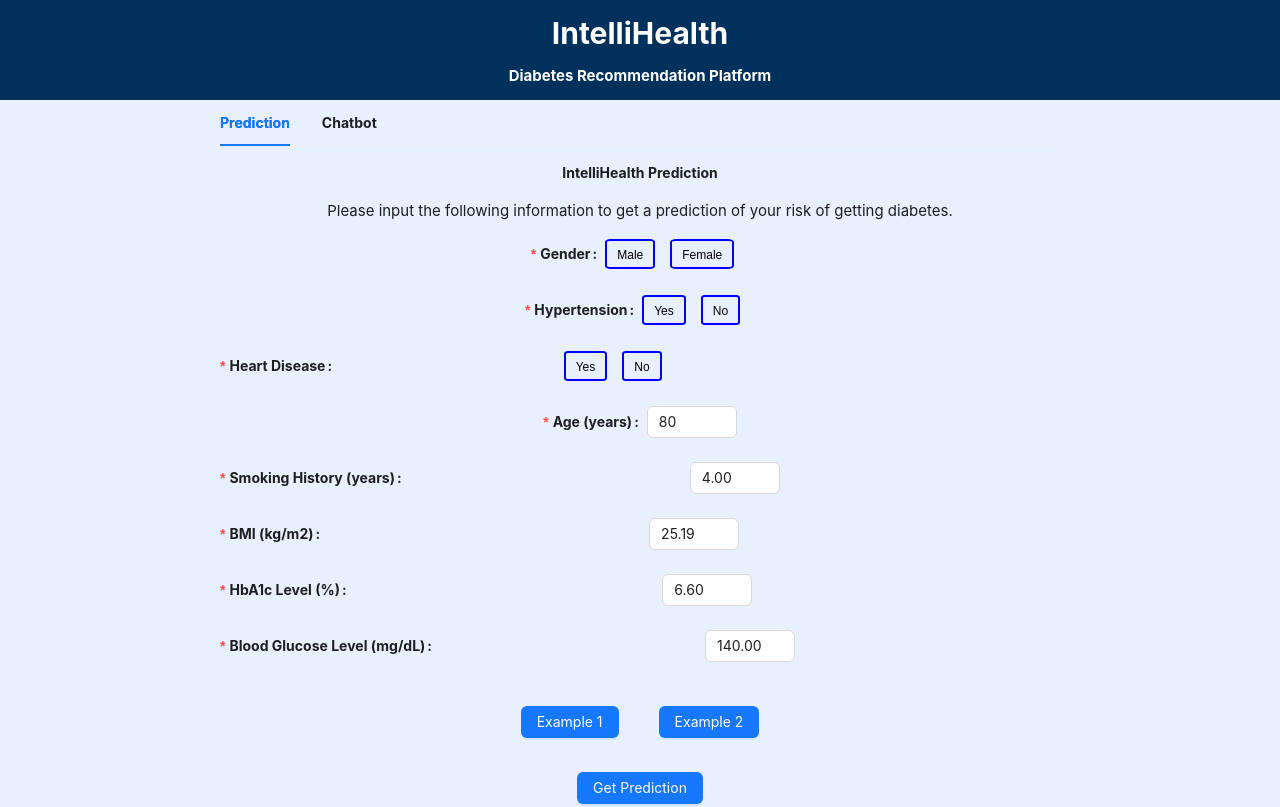
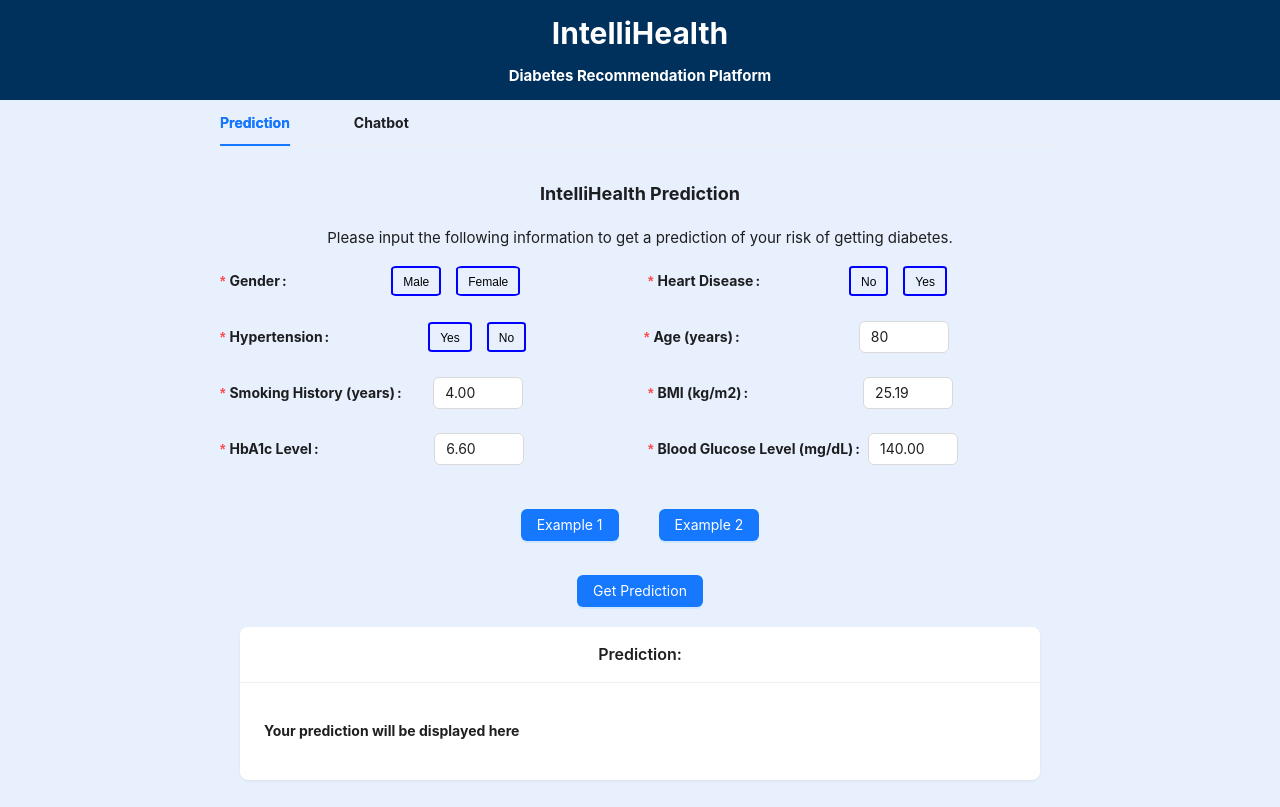
Before and after one commit to kevin866/IntelliHealth, a React (Create React App) app in the folder IntelliHealthApp/IntelliHealthReact/intellihealthfrontend/: page / in a window 1280 px wide. Shown: the top 807 px of the page. Built offline with nearby package versions, Linux system fonts and the light colour scheme.

Commit message:
finished

```diff
--- a/IntelliHealthApp/IntelliHealthReact/intellihealthfrontend/src/components/Physician.js
+++ b/IntelliHealthApp/IntelliHealthReact/intellihealthfrontend/src/components/Physician.js
@@ -40,7 +40,7 @@
 
 
 import React, { Component } from 'react';
-import { Button, Input, Card, Form, InputNumber, Tabs, Space} from 'antd';
+import { Button, Input, Card, Form, InputNumber, Tabs, Col, Row} from 'antd';
 import axios from 'axios';
 import SelectionButton from './SelectionButton'; // Import the SelectionButton component
 
@@ -371,16 +371,19 @@ class Physician extends Component {
             <div className="Main" style={{fontWeight: "bold"}}>
                 <Tabs defaultActiveKey = "prediction">
                     <Tabs.TabPane tab="Prediction" key="prediction">
-                        IntelliHealth Prediction
+                        <p className="larger-text">IntelliHealth Prediction</p>
                         <p style={{fontWeight: "normal", fontSize: "15px"}}>
                             Please input the following information to get a prediction of your risk of getting diabetes.
                         </p>
 
                         <Form ref={this.formRef}>
-                            {/* <Form.Item label="Gender" name="gender" initialValue={0} rules={[{ required: true, message: 'Please input valid numbers'}]}>
-                                <InputNumber min={0} max={1} onChange={this.onChangeGender} precision={0}/>
-                            </Form.Item> */}
-                            <Form.Item label="Gender" name="gender" rules={[
+
+                            <Row gutter={[16, 0]}>
+                            <Col span={12}>
+                                <Form.Item
+                                label="Gender"
+                                name="gender"
+                                rules={[
                                     {
                                     required: true,
                                     message: 'Please select an option',
@@ -388,7 +391,8 @@ class Physician extends Component {
                                         value ? Promise.resolve() : Promise.reject('Please select an option'),
                                     },
                                 ]}
-                                                                        style={{ display: 'flex', justifyContent: 'center' }}
+                                labelAlign="left"
+                                wrapperCol={{ span: 24 }} // Adjust the span value to control the width of the buttons container
                                 >
                                 <SelectionButton
                                     isSelected={this.state.maleisSelected1}
@@ -401,56 +405,8 @@ class Physician extends Component {
                                     label="Female"
                                 />
                                 </Form.Item>
-                            {/* <Form.Item label="Hypertension" name="hypertension" initialValue={0} rules={[{ required: true, message: 'Please input valid numbers'}]}>
-                                <InputNumber min={0} max={1} onChange={this.onChangeHypertension} precision={0}/>
-                            </Form.Item> */}
-                            <Form.Item label="Hypertension" name="hypertension" rules={[
-                                                                            {
-                                                                            required: true,
-                                                                            message: 'Please select an option',
-                                                                            validator: (_, value) =>
-                                                                                value ? Promise.resolve() : Promise.reject('Please select an option'),
-                                                                            },
-                                                                        ]}
-                                                                        style={{ display: 'flex', justifyContent: 'center' }}
-                            >
-                            <SelectionButton
-                                isSelected={this.state.hyperisSelected2}
-                                onSelect={this.onClickhypertension2}
-                                label="Yes"
-                            />
-                            <SelectionButton
-                                isSelected={this.state.hyperisSelected1}
-                                onSelect={this.onClickhypertension1}
-                                label="No"
-                            />
-                            </Form.Item>
-                            {/* <Form.Item label="Heart Disease" name="heartdisease" initialValue={1} rules={[{ required: true, message: 'Please input valid numbers'}]}>
-                                <InputNumber min={0} max={1} onChange={this.onChangeHeartdisease} precision={0}/>
-                            </Form.Item> */}
-
-
-                            {/* <Form.Item label="Heart Disease" name="heartdisease" rules={[
-                                                                            {
-                                                                            required: true,
-                                                                            message: 'Please select an option',
-                                                                            validator: (_, value) =>
-                                                                                value ? Promise.resolve() : Promise.reject('Please select an option'),
-                                                                            },
-                                                                        ]}
-                                                                        style={{ display: 'flex', justifyContent: 'center' }}
-                            >
-                            <SelectionButton
-                                isSelected={this.state.hedisisSelected2}
-                                onSelect={this.onClickheartdis2}
-                                label="Yes"
-                            />
-                            <SelectionButton
-                                isSelected={this.state.hedisisSelected1}
-                                onSelect={this.onClickheartdis1}
-                                label="No"
-                            />
-                            </Form.Item> */}
+                            </Col>
+                            <Col span={12}>
                                 <Form.Item
                                 label="Heart Disease"
                                 name="heartdisease"
@@ -465,20 +421,48 @@ class Physician extends Component {
                                 labelAlign="left"
                                 wrapperCol={{ span: 16 }} // Adjust the span value to control the width of the buttons container
                                 >
-                            <div style={{ display: 'flex', justifyContent: 'center' }}>
-                                <SelectionButton
-                                isSelected={this.state.hedisisSelected2}
-                                onSelect={this.onClickheartdis2}
-                                label="Yes"
-                                />
                                 <SelectionButton
                                     isSelected={this.state.hedisisSelected1}
                                     onSelect={this.onClickheartdis1}
                                     label="No"
                                 />
-                            </div>
+                                <SelectionButton
+                                    isSelected={this.state.hedisisSelected1}
+                                    onSelect={this.onClickheartdis1}
+                                    label="Yes"
+                                />
                                 </Form.Item>
-
+                            </Col>
+                            </Row>
+                            <Row gutter={[8, 0]}>
+                            <Col span={12}>
+                                <Form.Item
+                                label="Hypertension"
+                                name="hypertension"
+                                rules={[
+                                    {
+                                    required: true,
+                                    message: 'Please select an option',
+                                    validator: (_, value) =>
+                                        value ? Promise.resolve() : Promise.reject('Please select an option'),
+                                    },
+                                ]}
+                                labelAlign="left"
+                                wrapperCol={{ span: 17 }} // Adjust the span value to control the width of the buttons container
+                                >
+                                <SelectionButton
+                                    isSelected={this.state.hyperisSelected2}
+                                    onSelect={this.onClickhypertension2}
+                                    label="Yes"
+                                />
+                                <SelectionButton
+                                    isSelected={this.state.hyperisSelected1}
+                                    onSelect={this.onClickhypertension1}
+                                    label="No"
+                                />
+                                </Form.Item>
+                            </Col>
+                            <Col span={12}>
                                 <Form.Item label="Age (years)" name="age" initialValue={80} rules={[
                                                                                 {
                                                                                 required: true,
@@ -487,24 +471,52 @@ class Physician extends Component {
                                                                                     value ? Promise.resolve() : Promise.reject('Please select an option'),
                                                                                 },
                                                                             ]}
-                                                                        style={{ display: 'flex', justifyContent: 'center' }}
-                            >
+                                                                            labelAlign="left"
+                                wrapperCol={{ span: 24 }} >
                                     <InputNumber min={0} max={100} onChange={this.onChangeAge} precision={0}/>
                                 </Form.Item>
-
-                            <Form.Item label="Smoking History (years)" name="smokingHistory" initialValue={4} rules={[{ required: true, message: 'Please input valid numbers'}]}>
+                            </Col>
+                            </Row>
+                            <Row gutter={[16, 0]}>
+                            <Col span={12}>
+                            <Form.Item label="Smoking History (years)" name="smokingHistory" initialValue={4} rules={[
+                                                                            {
+                                                                            required: true,
+                                                                            message: 'Please select an option',
+                                                                            validator: (_, value) =>
+                                                                                value ? Promise.resolve() : Promise.reject('Please select an option'),
+                                                                            },
+                                                                        ]}
+                                                                        labelAlign="left" wrapperCol={{ span: 8 }} >
                                    <InputNumber min={0} max={100} onChange={this.onChangeSmokingHistory} precision={2}/>
                             </Form.Item>
-
-                            <Form.Item label="BMI (kg/m2)" name="bmi" initialValue={25.19} rules={[{ required: true, message: 'Please input valid numbers'}]}>
+                            </Col>
+                            <Col span={12}>
+                                <Form.Item label="BMI (kg/m2)" name="bmi" initialValue={25.19} rules={[
+                                                                                {
+                                                                                required: true,
+                                                                                message: 'Please select an option',
+                                                                                validator: (_, value) =>
+                                                                                    value ? Promise.resolve() : Promise.reject('Please select an option'),
+                                                                                },
+                                                                            ]}
+                                                                            labelAlign="left" wrapperCol={{ span: 26 }} >
                                     <InputNumber min={0} max={100} onChange={this.onChangeBmi} precision={2}/>
                                 </Form.Item>
-                            <Form.Item label="HbA1c Level (%)" name="hbA1cLevel" initialValue={6.6} rules={[{ required: true, message: 'Please input valid numbers'}]}>
+                            </Col>
+                            </Row>
+                            <Row gutter={[16, 0]}>
+                            <Col span={12}>
+                            <Form.Item label="HbA1c Level" name="hbA1cLevel" initialValue={6.6} rules={[{ required: true, message: 'Please input valid numbers'}]} labelAlign="left" wrapperCol={{ span: 19 }}>
                                 <InputNumber min={0} max={100} onChange={this.onChangeHbA1cLevel} precision={2}/>
                             </Form.Item>
-                            <Form.Item label="Blood Glucose Level (mg/dL)" name="bloodGlucoseLevel" initialValue={140} rules={[{ required: true, message: 'Please input valid numbers'}]}>
+                            </Col>
+                            <Col span={12}>
+                                <Form.Item label="Blood Glucose Level (mg/dL)" name="bloodGlucoseLevel" initialValue={140} rules={[{ required: true, message: 'Please input valid numbers'}]} labelAlign="left" wrapperCol={{ span: 1 }}>
                                     <InputNumber min={0} max={600} onChange={this.onChangeBloodGlucoseLevel} precision={2}/>
                                 </Form.Item>
+                            </Col>
+                            </Row>
 
                         </Form>
 
@@ -537,11 +549,13 @@ class Physician extends Component {
 
             </div>
             <p>
+            </p>
+                </Tabs.TabPane>
+                <p>
 
                 </p>
-                </Tabs.TabPane>
                     <Tabs.TabPane tab="Chatbot" key="chatbot">
-                        IntelliHealth ChatBot
+                        <p className="larger-text">IntelliHealth Prediction</p>
                         <p style={{fontWeight: "normal", fontSize: "15px"}}>
                             If you have any question, feel free to ask any questions about the diabetes
                         </p>
--- a/IntelliHealthApp/IntelliHealthReact/intellihealthfrontend/src/styles/Main.css
+++ b/IntelliHealthApp/IntelliHealthReact/intellihealthfrontend/src/styles/Main.css
@@ -4,7 +4,7 @@
     display: flex;
     flex-direction: column;
     align-items: center;
-    justify-content: center;
+    justify-content: row;
     font-size: calc(10px + 2vmin);
     color: rgb(63, 14, 240);
   }
--- a/IntelliHealthApp/IntelliHealthReact/intellihealthfrontend/src/styles/SelectionButton.css
+++ b/IntelliHealthApp/IntelliHealthReact/intellihealthfrontend/src/styles/SelectionButton.css
@@ -15,3 +15,15 @@
   background-color: blue; /* Filled with blue color when selected */
   color: white; /* Change the text color to white when selected */
 }
+
+.larger-text {
+  font-size: 18px;
+}
+
+.regular-text {
+  font-size: 16px;
+}
+
+.smaller-text {
+  font-size: 14px;
+}
```
Lines whose indentation alone changed are shown as unchanged.
